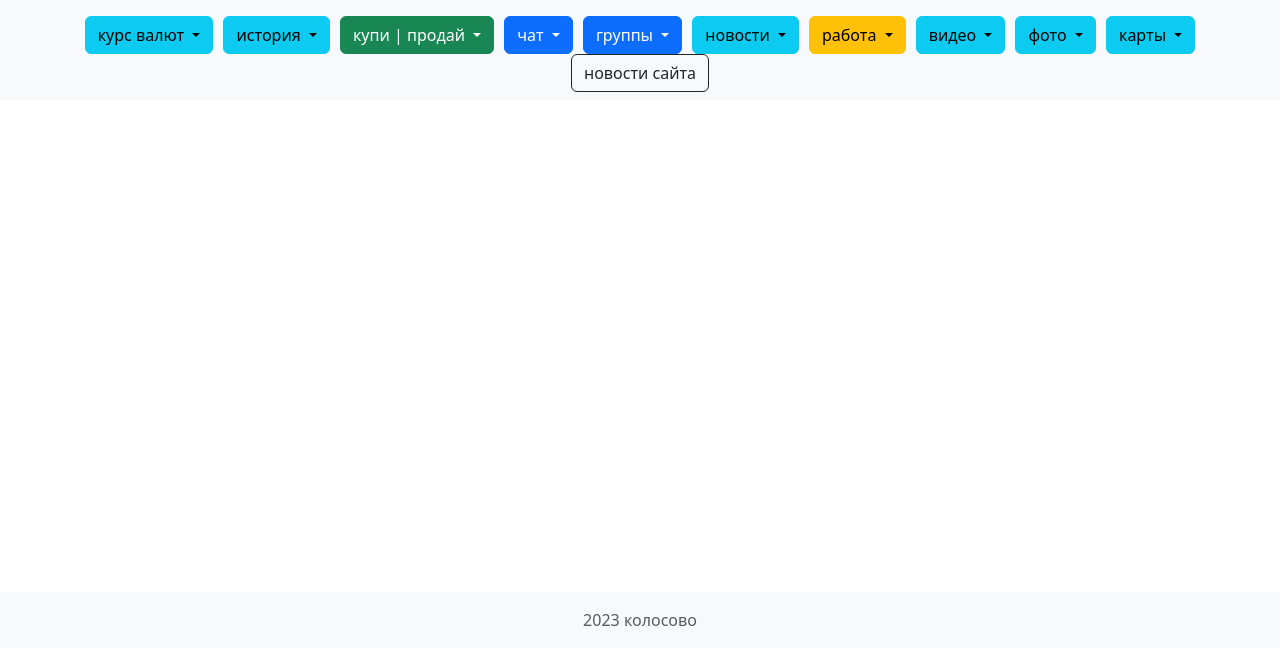
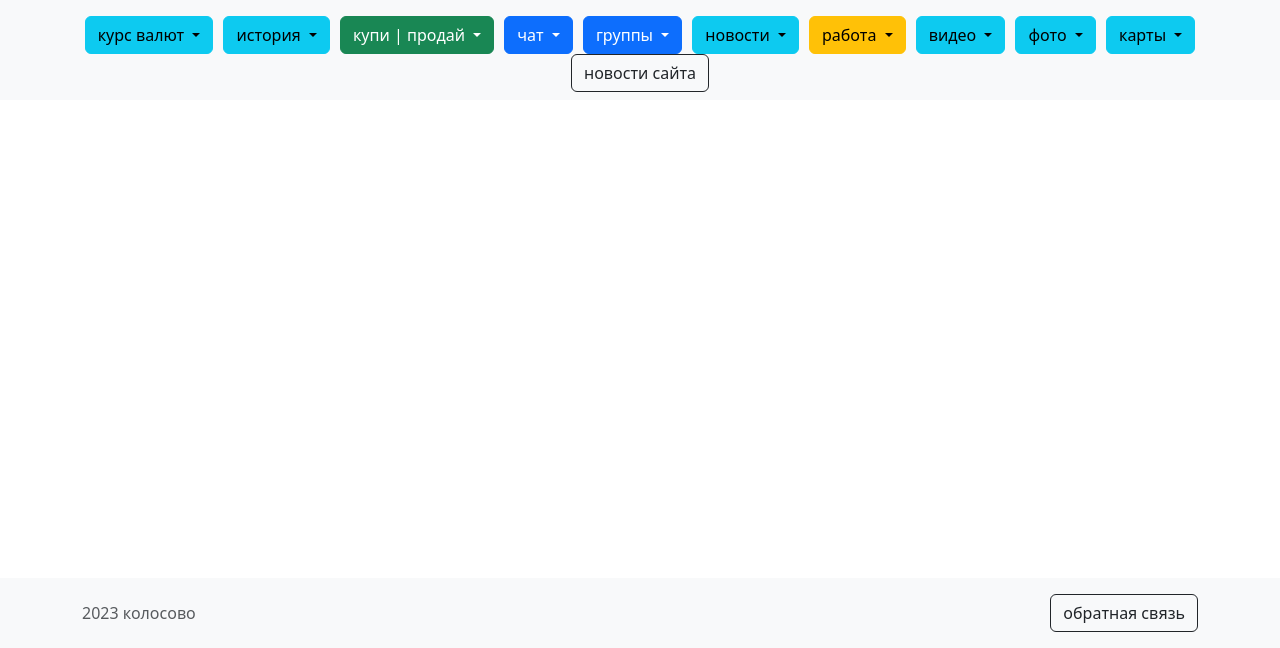
Before and after one commit to ruvamd/colosovo, a plain HTML site: page index.html in a window 1280 px wide. Shown: the part 152-800 px from the top of the page. Drawn offline with nearby package versions, Linux system fonts and the light colour scheme.

Commit message:
added feed

```diff
--- a/index.html
+++ b/index.html
@@ -197,9 +197,9 @@
 
     <!-- Add a standard footer -->
     <footer class="footer mt-auto py-3 bg-light fixed-bottom w-100">
-        <div class="container d-flex justify-content-center">
+        <div class="container d-flex justify-content-between align-items-center">
             <span class="text-muted">2023 колосово</span>
-            <!-- <a class="btn btn-outline-dark" href="https://t.me/ruvamd" targer="_blank">обратная связь</a> -->
+            <a class="btn btn-outline-dark ms-auto" href="https://t.me/ruvamd" targer="_blank">обратная связь</a>
         </div>
     </footer>
 
```
